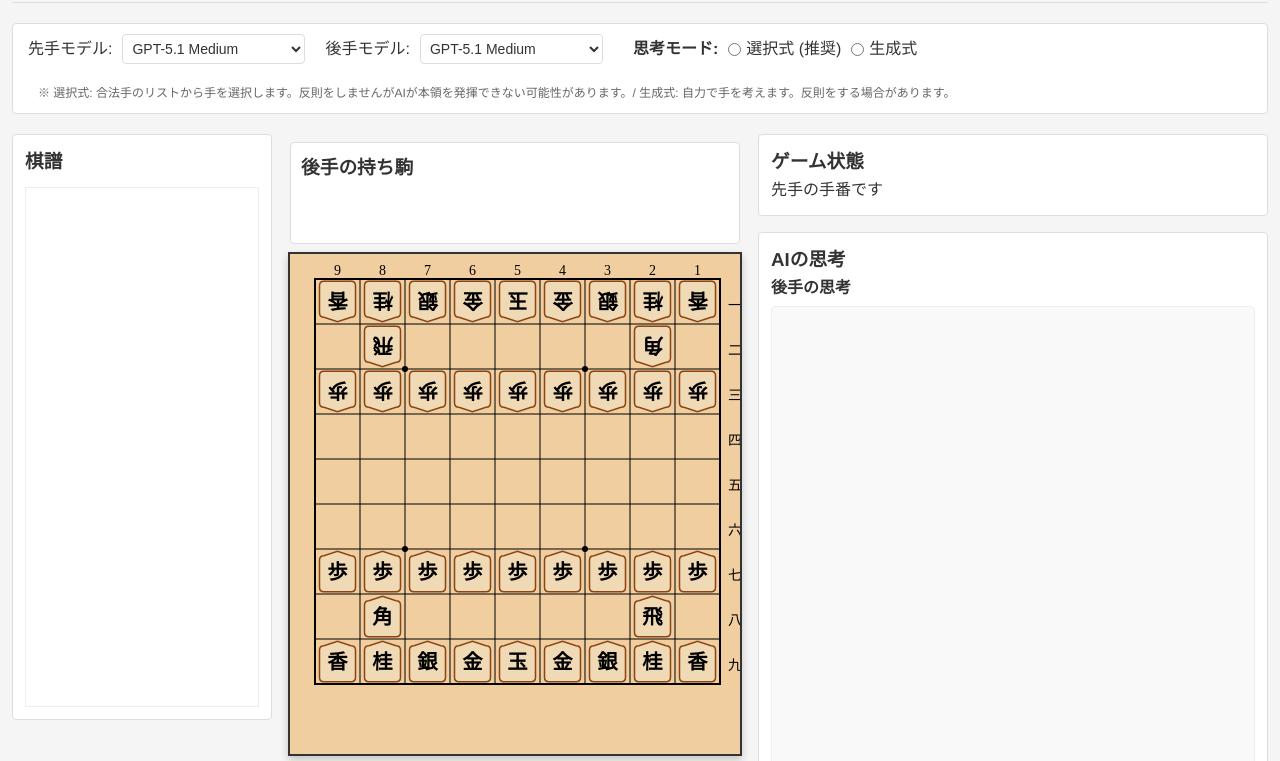
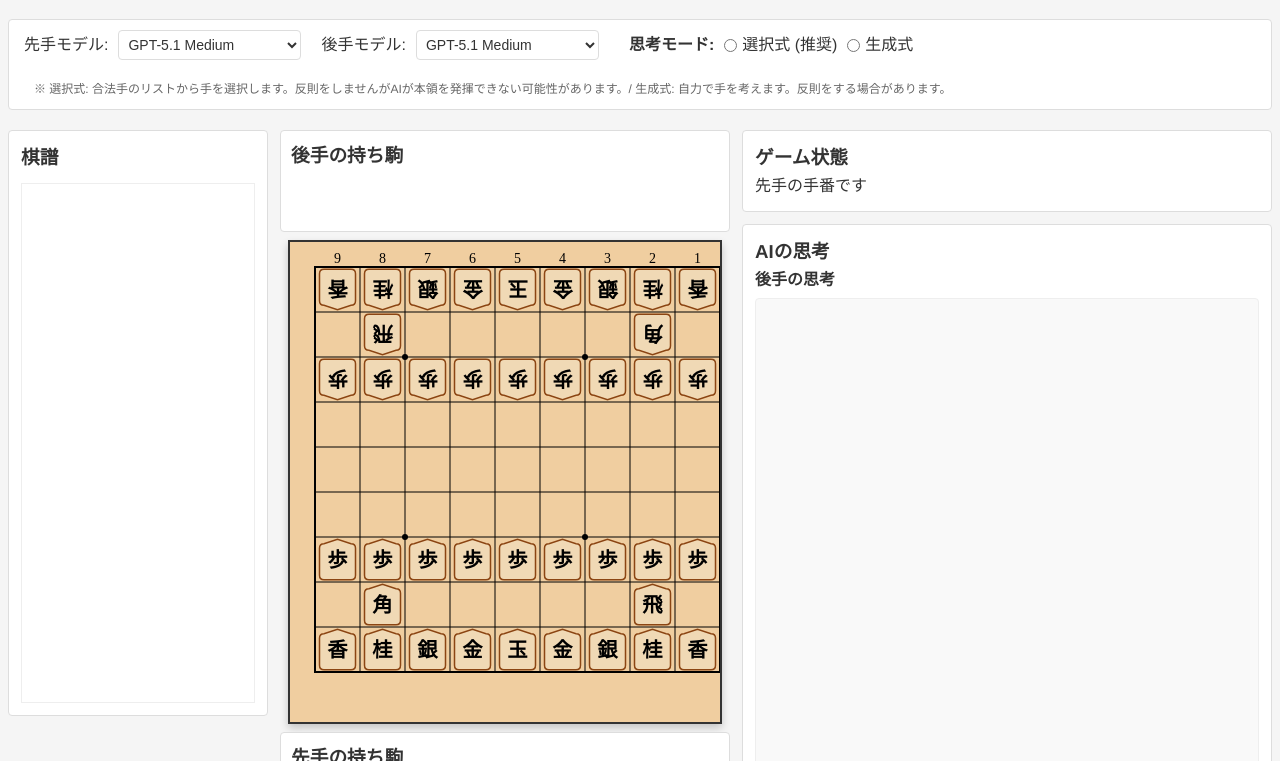
Before and after one commit to tarutaru247/LLMsyougi, a website: page index.html in a window 1280 px wide. Shown: the part 71-832 px from the top of the page. Drawn offline with Linux system fonts and the light colour scheme.

Commit message:
Tighten layout for 1080p: align panels and fit pieces

```diff
--- a/css/style.css
+++ b/css/style.css
@@ -8,7 +8,7 @@ body {
     background-color: #f5f5f5;
 }
 
-.container { max-width: 1500px; margin: 0 auto; padding: 12px; }
+.container { max-width: 1500px; margin: 0 auto; padding: 8px; }
 
 header { display: flex; justify-content: space-between; align-items: center; margin-bottom: 20px; padding-bottom: 10px; border-bottom: 1px solid #ddd; }
 
@@ -40,17 +40,17 @@ select { background-color: white; color: #333; }
     gap: 20px;
 }
 
-.game-container { display: flex; gap: 16px; margin-top: 16px; align-items: flex-start; }
-.board-column { display: flex; justify-content: center; flex: 0 0 auto; }
-.board-container { display: flex; flex-direction: column; align-items: center; }
+.game-container { display: flex; gap: 12px; margin-top: 12px; align-items: flex-start; }
+.board-column { display: flex; flex-direction: column; align-items: center; flex: 0 0 auto; gap: 8px; }
+.board-container { display: flex; flex-direction: column; align-items: center; gap: 8px; margin: 0; }
 .record-column { flex: 0 0 260px; }
-.info-column { flex: 1 1 0; display: flex; flex-direction: column; gap: 16px; }
+.info-column { flex: 1 1 0; display: flex; flex-direction: column; gap: 12px; align-self: stretch; }
 
 /* Shogi Board */
-#shogiBoard { border: 2px solid #333; background-color: #f0cea0; box-shadow: 0 4px 8px rgba(0, 0, 0, 0.2); }
+#shogiBoard { border: 2px solid #333; background-color: #f0cea0; box-shadow: 0 4px 8px rgba(0, 0, 0, 0.2); display: block; }
 
 /* Captured Pieces */
-.captured-pieces { width: 450px; padding: 10px; margin: 8px 0; background-color: #fff; border: 1px solid #ddd; border-radius: 4px; }
+.captured-pieces { width: 450px; padding: 10px; margin: 0; background-color: #fff; border: 1px solid #ddd; border-radius: 4px; }
 .pieces-container { display: flex; flex-wrap: wrap; gap: 5px; min-height: 50px; }
 
 /* Game Info */
@@ -76,8 +76,8 @@ select { background-color: white; color: #333; }
 
 /* AI Thinking Panel */
 .ai-thinking { display: block; }
-.thinking-split { display: flex; flex-direction: row; gap: 10px; }
-.thinking-block { flex: 1 1 0; }
+.thinking-split { display: flex; flex-direction: row; gap: 10px; align-items: stretch; }
+.thinking-block { flex: 1 1 0; display: flex; flex-direction: column; }
 .thinking-container { height: 520px; overflow-y: auto; background-color: #f9f9f9; padding: 10px; border: 1px solid #eee; border-radius: 4px; font-family: 'Helvetica Neue', Arial, sans-serif; white-space: normal; margin-top: 6px; }
 .ai-move-block { background: #fafafa; border: 1px solid #eee; border-radius: 4px; padding: 6px 8px 6px; line-height: 1.4; white-space: normal; font-family: 'Helvetica Neue', Arial, sans-serif; }
 .ai-move-block.latest { border-color: #4a6da7; box-shadow: 0 0 0 2px rgba(74,109,167,0.12); }
--- a/index.html
+++ b/index.html
@@ -42,7 +42,7 @@
                         <div id="capturedPiecesGote" class="pieces-container"></div>
                     </div>
 
-                    <canvas id="shogiBoard" width="450" height="500"></canvas>
+                    <canvas id="shogiBoard" width="430" height="480"></canvas>
 
                     <div class="captured-pieces bottom">
                         <h3>先手の持ち駒</h3>
```
